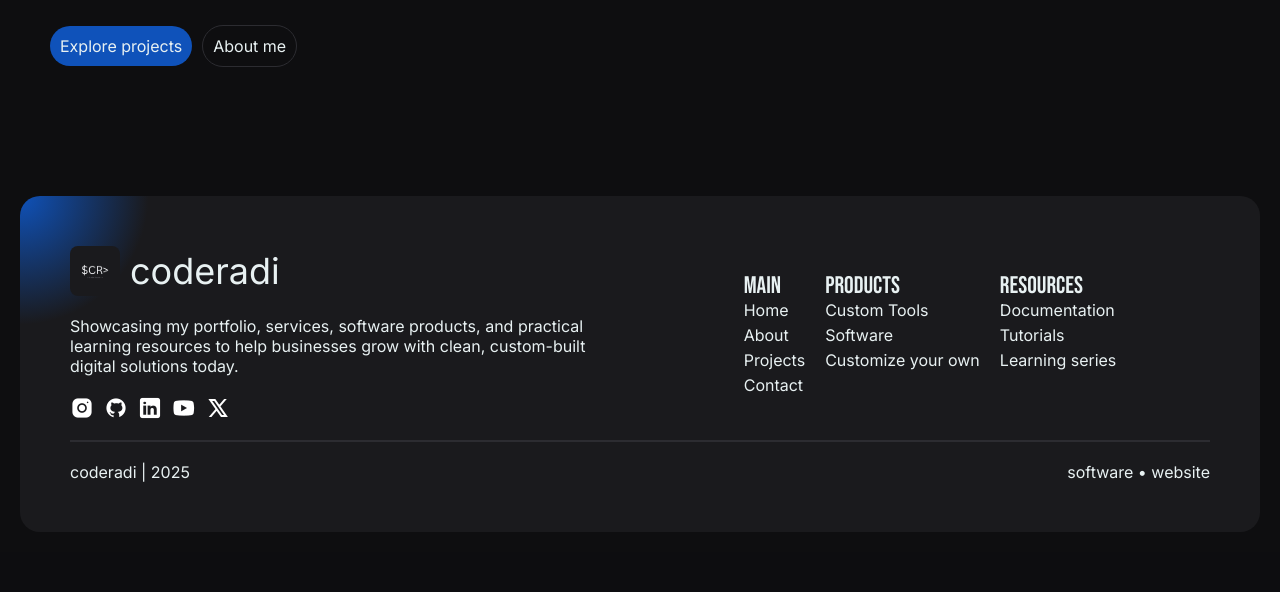
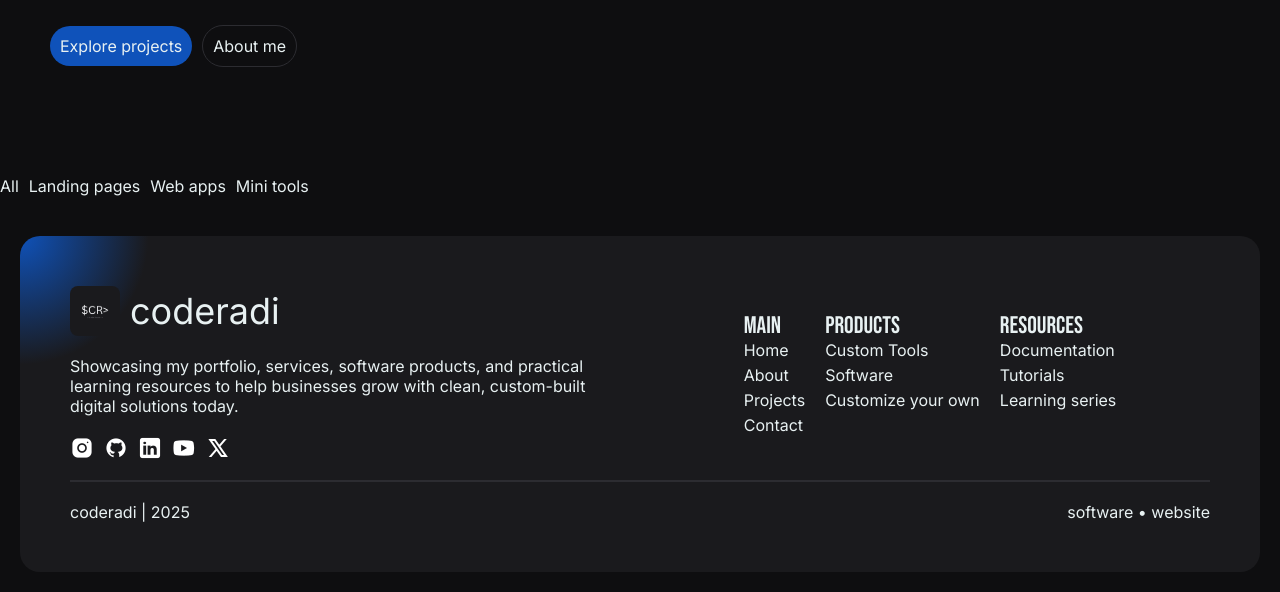
Before and after one commit to coderadi-in/coderadi, a Flask app: page /projects/ in a window 1280 px wide. Shown: the part 354-946 px from the top of the page. Before the commit the page ends 886 px from the top, so only its background shows below. Run offline with Flask 3, Linux system fonts and the light colour scheme.

Commit message:
Updated projects structure

```diff
--- a/router.py
+++ b/router.py
@@ -17,7 +17,11 @@
 @router.route('/projects/')
 def projects():
     flash("This site is under development, some functions may not work", "warning")
-    return render_template('pages/projects.html')
+    all_projects = Project.query.all()
+
+    return render_template('pages/projects.html', data={
+        'projects': all_projects
+    })
 
 # | SPECIFIC PROJECT ROUTE
 @router.route('/projects/<project_id>')
@@ -29,7 +33,7 @@
         return redirect(url_for('router.projects'))
 
     if (not project.external):
-        return render_template(project.link)
+        return render_template(f'{project.link}.html')
 
     return redirect(project.link)
 
--- a/static/css/components/msg.css
+++ b/static/css/components/msg.css
@@ -1,5 +1,5 @@
 .alert-dialog {
-    position: absolute;
+    position: fixed;
     width: 100%;
     padding: 10px;
     left: 0;
--- a/templates/pages/projects.html
+++ b/templates/pages/projects.html
@@ -34,8 +34,22 @@
             </ul>
         </section>
 
-        <section class="projects" id="projects">
+        <section class="projects column gap-20" id="projects">
+            <ul class="list row gap-10">
+                <li class="li text">All</li>
+                <li class="li text">Landing pages</li>
+                <li class="li text">Web apps</li>
+                <li class="li text">Mini tools</li>
+            </ul>
 
+            <div class="project-grid">
+                {% for project in data.projects %}
+                    <a href="{{ project.link }}" class="link project column">
+                        <img src="{{ url_for('static', filename=project.cover) }}" alt="Project cover" class="img">
+                        <h1 class="h1">{{ project.title }}</h1>
+                    </a>
+                {% endfor %}
+            </div>
         </section>
     </main>
 
```
